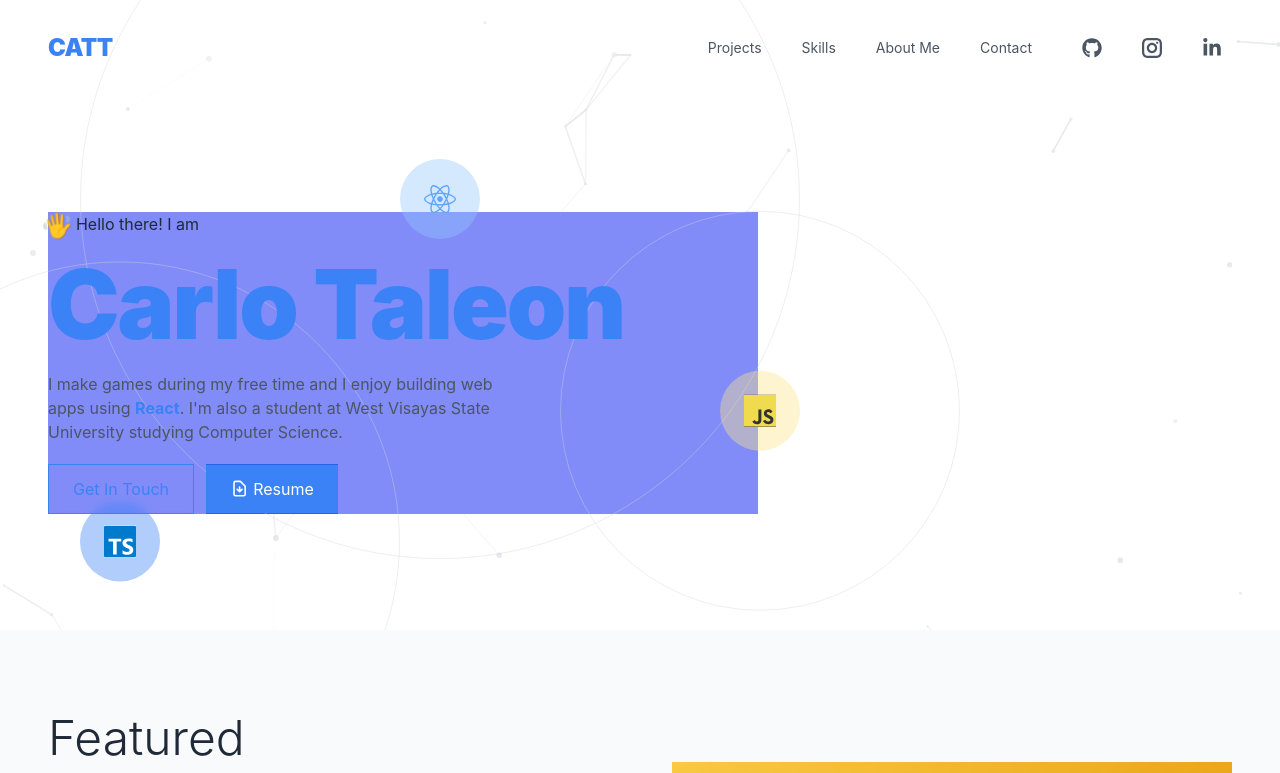
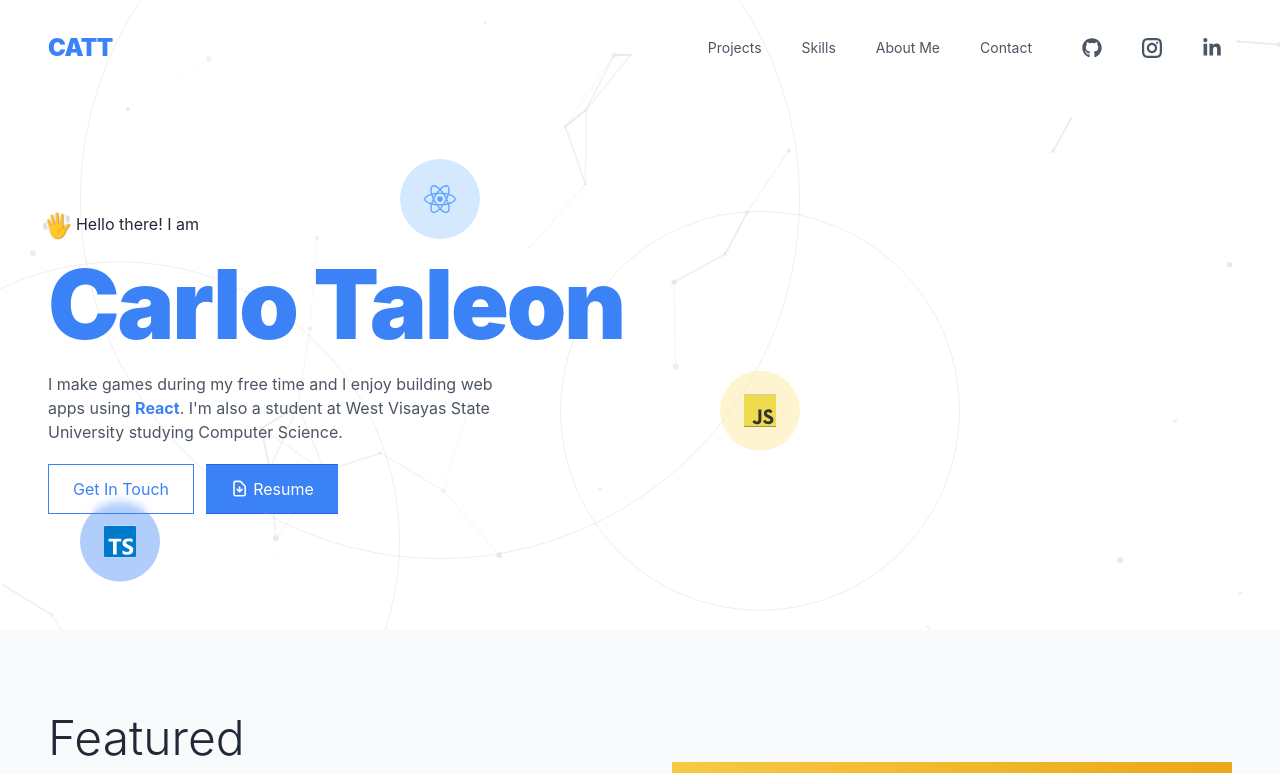
Before and after one commit to Blankeos/next-portfolio, a Next.js app: page / in a window 1280 px wide. Shown: the top 773 px of the page. Built offline with nearby package versions, Linux system fonts and the light colour scheme.

Commit message:
More style changes

```diff
--- a/src/components/sections/Hero.tsx
+++ b/src/components/sections/Hero.tsx
@@ -35,7 +35,7 @@ const Hero: React.FC<HeroProps> = ({ sectionRef }) => {
       </div>
       <Container className="relative" maxWidth="7xl">
         <div className="grid grid-cols-1 lg:grid-cols-[3fr,2fr] py-24">
-          <div className="flex flex-col py-0 flex-grow space-y-5 bg-indigo-400">
+          <div className="flex flex-col py-0 flex-grow space-y-5">
             <div className="flex flex-col space-y-5">
               <motion.div
                 className="relative z-10 text-gray-800 text-sm md:text-base"
```
